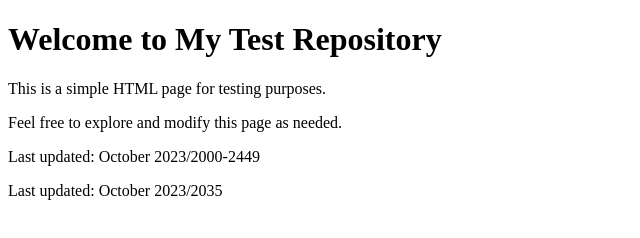
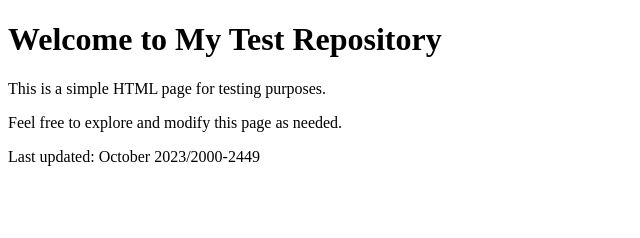
Before and after one commit to Ekta0108/LearningGit, a plain HTML site: page index.html in a window 1280 px wide. Shown: the whole page, without its empty margins (0-640 px from the left). Drawn offline with Linux system fonts and the light colour scheme.

Commit message:
Changing paragraph again

```diff
--- a/index.html
+++ b/index.html
@@ -8,6 +8,5 @@
     <p>This is a simple HTML page for testing purposes.</p>
     <p>Feel free to explore and modify this page as needed.</p>
     <p>Last updated: October 2023/2000-2449</p>
-    <p>Last updated: October 2023/2035</p>
 </body>
 </html>
```
